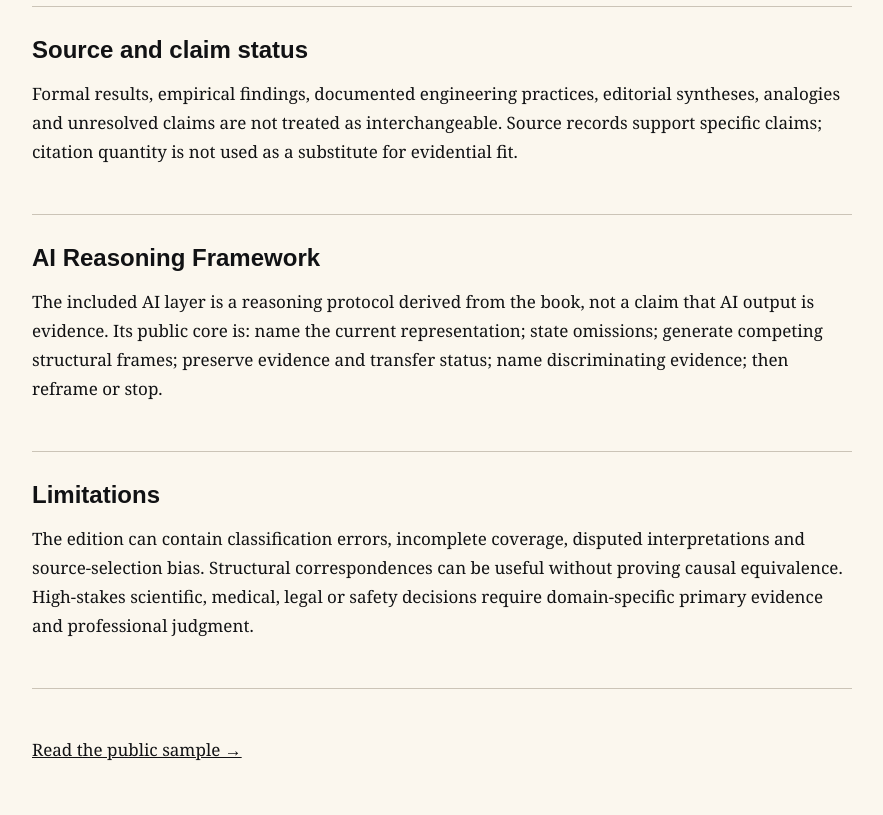
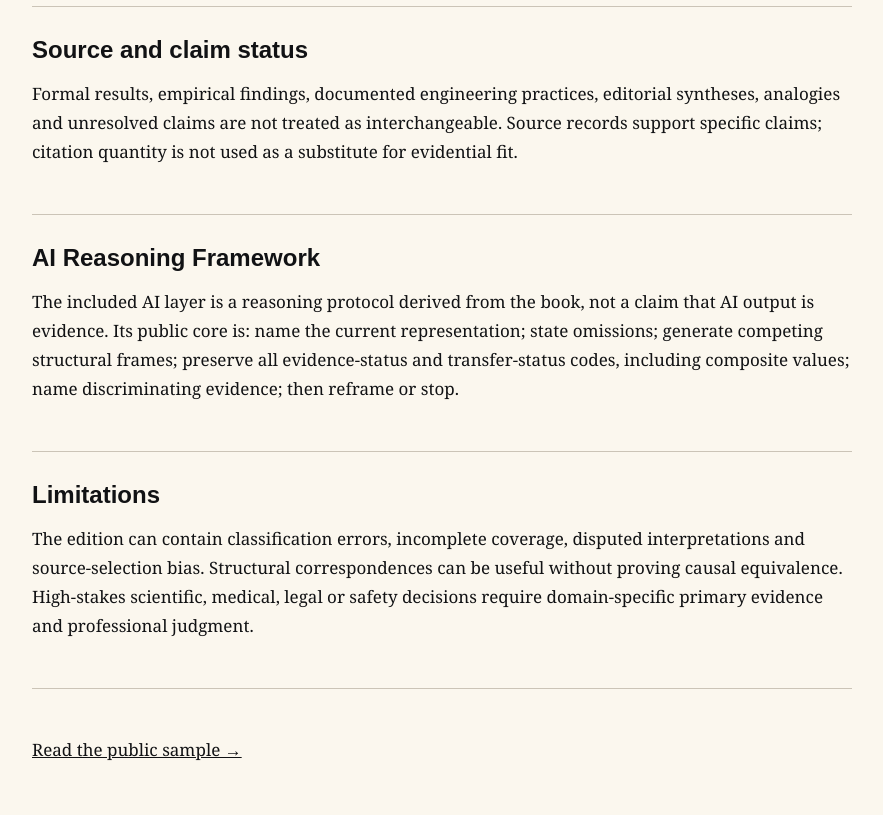
Before and after one commit to Joenasriani/structure-of-life-book, a plain HTML site: page methodology.html in a window 1280 px wide. Shown: the part 1474-2289 px from the top of the page, without its empty margins (198-1081 px from the left). Drawn offline with Linux system fonts and the light colour scheme.

Commit message:
Clarify composite evidence and transfer statuses

```diff
--- a/methodology.html
+++ b/methodology.html
@@ -18,7 +18,7 @@
 <section><h2>Observation and inference</h2><p>The method keeps observed outputs separate from inferred structure. A label such as “unreliable,” “slow,” or “broken” can compress observations, assumptions and causal guesses into one representation. The reader is asked to reconstruct alternative models and identify evidence that could distinguish them.</p></section>
 <section><h2>Negative ontology</h2><p>The edition records false equivalences and rejected transfers, not only successful correspondences. A structural vocabulary becomes useful only when its boundaries are explicit.</p></section>
 <section><h2>Source and claim status</h2><p>Formal results, empirical findings, documented engineering practices, editorial syntheses, analogies and unresolved claims are not treated as interchangeable. Source records support specific claims; citation quantity is not used as a substitute for evidential fit.</p></section>
-<section><h2>AI Reasoning Framework</h2><p>The included AI layer is a reasoning protocol derived from the book, not a claim that AI output is evidence. Its public core is: name the current representation; state omissions; generate competing structural frames; preserve evidence and transfer status; name discriminating evidence; then reframe or stop.</p></section>
+<section><h2>AI Reasoning Framework</h2><p>The included AI layer is a reasoning protocol derived from the book, not a claim that AI output is evidence. Its public core is: name the current representation; state omissions; generate competing structural frames; preserve all evidence-status and transfer-status codes, including composite values; name discriminating evidence; then reframe or stop.</p></section>
 <section><h2>Limitations</h2><p>The edition can contain classification errors, incomplete coverage, disputed interpretations and source-selection bias. Structural correspondences can be useful without proving causal equivalence. High-stakes scientific, medical, legal or safety decisions require domain-specific primary evidence and professional judgment.</p></section>
 <section><p><a href="/sample">Read the public sample →</a></p></section>
 </main></body></html>
```
